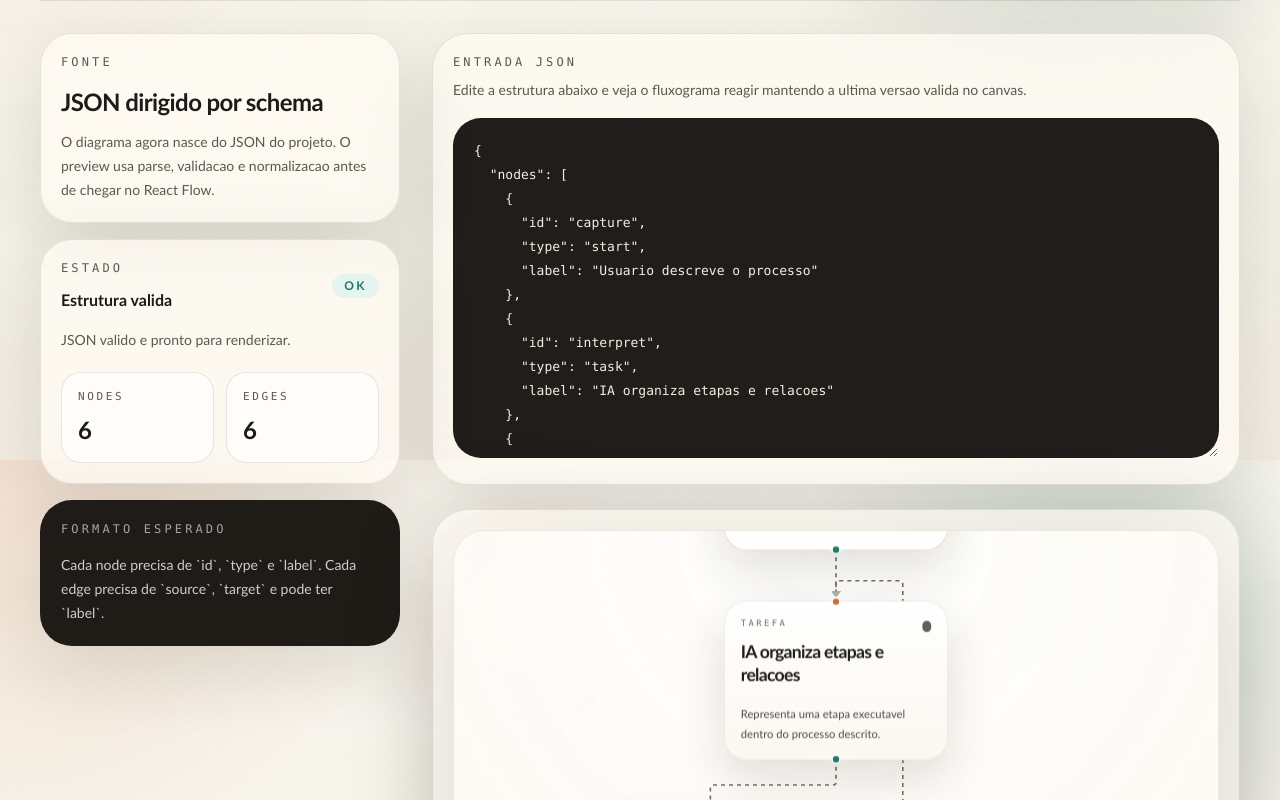
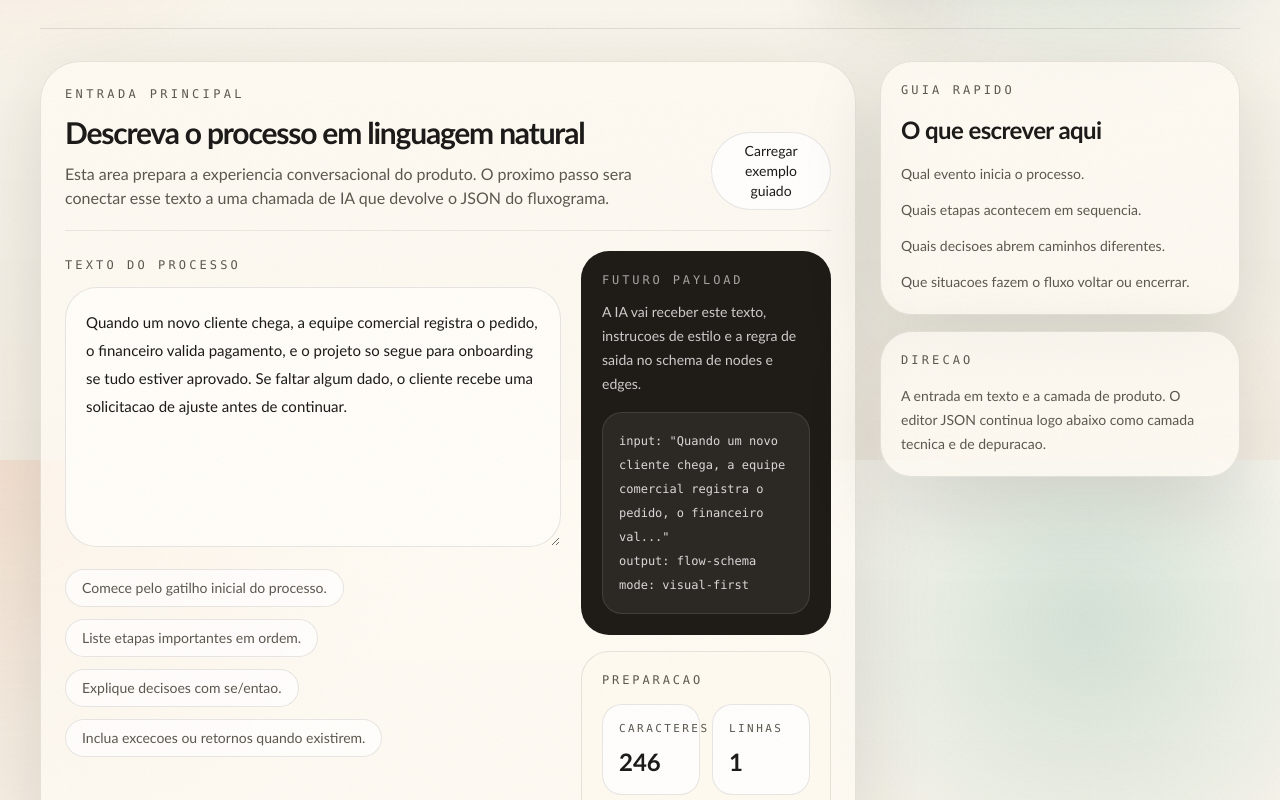
Before and after one commit to onlyteteu/Agente-Fluxograma, a Next.js app: page / in a window 1280 px wide. Shown: the part 340-1140 px from the top of the page. Built offline with nearby package versions, Linux system fonts and the light colour scheme.

Commit message:
feat: add process text entry interface

```diff
--- a/src/app/page.tsx
+++ b/src/app/page.tsx
@@ -10,12 +10,12 @@ export default function Home() {
               FlowTalk
             </p>
             <h1 className="mt-4 text-4xl font-semibold tracking-[-0.05em] text-balance sm:text-5xl lg:text-6xl">
-              Fluxograma dinamico a partir de JSON, com o mesmo cuidado visual.
+              Entrada em texto primeiro. JSON e diagrama como camada viva logo depois.
             </h1>
             <p className="mt-5 max-w-2xl text-base leading-7 text-muted sm:text-lg">
-              A interface agora interpreta o formato de dados do projeto e
-              renderiza o diagrama a partir dele, com validacao clara entre
-              entrada, schema e apresentacao.
+              A experiencia agora comeca pela descricao do processo em linguagem
+              natural, mas preserva a trilha tecnica de schema, validacao e
+              renderizacao visual para a futura integracao com IA.
             </p>
           </div>
 
@@ -25,6 +25,9 @@ export default function Home() {
             </div>
             <div className="rounded-full border border-line bg-surface px-4 py-2 text-sm text-muted shadow-[var(--shadow)]">
               Dagre auto-layout
+            </div>
+            <div className="rounded-full border border-line bg-surface px-4 py-2 text-sm text-muted shadow-[var(--shadow)]">
+              Entrada textual
             </div>
             <div className="rounded-full border border-line bg-surface px-4 py-2 text-sm text-muted shadow-[var(--shadow)]">
               JSON validado
--- a/src/components/flow-workbench.tsx
+++ b/src/components/flow-workbench.tsx
@@ -21,6 +21,15 @@ type ValidationState = {
   edgeCount: number;
 };
 
+const exampleProcessPrompt = `Quando um novo cliente chega, a equipe comercial registra o pedido, o financeiro valida pagamento, e o projeto so segue para onboarding se tudo estiver aprovado. Se faltar algum dado, o cliente recebe uma solicitacao de ajuste antes de continuar.`;
+
+const promptSuggestions = [
+  "Comece pelo gatilho inicial do processo.",
+  "Liste etapas importantes em ordem.",
+  "Explique decisoes com se/entao.",
+  "Inclua excecoes ou retornos quando existirem.",
+];
+
 function buildInitialDocument() {
   return resolveNormalizedFlowDocumentFromJson(sampleFlowDocumentJson);
 }
@@ -29,6 +38,7 @@ const initialDocument = buildInitialDocument();
 
 export function FlowWorkbench() {
   const [source, setSource] = useState(sampleFlowDocumentJson);
+  const [processText, setProcessText] = useState(exampleProcessPrompt);
   const [document, setDocument] =
     useState<NormalizedFlowDocument>(initialDocument);
   const lastValidCountsRef = useRef({
@@ -86,6 +96,148 @@ export function FlowWorkbench() {
   }, [deferredSource]);
 
   return (
+    <div className="grid gap-8">
+      <section className="grid gap-6 xl:grid-cols-[minmax(0,1.15fr)_360px]">
+        <article className="rounded-[2.5rem] border border-line bg-surface p-5 shadow-[var(--shadow)] sm:p-6">
+          <div className="flex flex-col gap-5 border-b border-line/80 pb-5 sm:flex-row sm:items-end sm:justify-between">
+            <div className="max-w-2xl">
+              <p className="font-mono text-xs uppercase tracking-[0.28em] text-muted">
+                Entrada principal
+              </p>
+              <h2 className="mt-3 text-3xl font-semibold tracking-[-0.04em]">
+                Descreva o processo em linguagem natural
+              </h2>
+              <p className="mt-3 text-sm leading-6 text-muted sm:text-base">
+                Esta area prepara a experiencia conversacional do produto. O
+                proximo passo sera conectar esse texto a uma chamada de IA que
+                devolve o JSON do fluxograma.
+              </p>
+            </div>
+
+            <button
+              type="button"
+              onClick={() => setProcessText(exampleProcessPrompt)}
+              className="rounded-full border border-line bg-white/80 px-4 py-2 text-sm font-medium text-foreground transition hover:border-accent hover:bg-white"
+            >
+              Carregar exemplo guiado
+            </button>
+          </div>
+
+          <div className="mt-5 grid gap-5 lg:grid-cols-[minmax(0,1fr)_250px]">
+            <div>
+              <label
+                htmlFor="process-text"
+                className="font-mono text-xs uppercase tracking-[0.26em] text-muted"
+              >
+                Texto do processo
+              </label>
+              <textarea
+                id="process-text"
+                value={processText}
+                onChange={(event) => setProcessText(event.target.value)}
+                placeholder="Exemplo: quando um pedido chega, o time confere estoque, aprova pagamento e decide se o envio pode seguir..."
+                className="mt-3 min-h-[260px] w-full resize-y rounded-[2rem] border border-line bg-[#fffdf8] p-5 text-[15px] leading-7 text-foreground outline-none transition placeholder:text-[#8b8175] focus:border-accent focus:ring-4 focus:ring-[rgba(201,111,59,0.16)]"
+              />
+
+              <div className="mt-4 flex flex-wrap gap-3">
+                {promptSuggestions.map((suggestion) => (
+                  <button
+                    key={suggestion}
+                    type="button"
+                    onClick={() =>
+                      setProcessText((current) =>
+                        current.trim().length === 0
+                          ? suggestion
+                          : `${current.trim()} ${suggestion}`,
+                      )
+                    }
+                    className="rounded-full border border-line bg-white/70 px-4 py-2 text-sm text-muted transition hover:border-accent hover:text-foreground"
+                  >
+                    {suggestion}
+                  </button>
+                ))}
+              </div>
+            </div>
+
+            <div className="space-y-4">
+              <article className="rounded-[1.75rem] border border-line bg-[#1f1c18] p-5 text-white">
+                <p className="font-mono text-xs uppercase tracking-[0.24em] text-white/60">
+                  Futuro payload
+                </p>
+                <p className="mt-3 text-sm leading-6 text-white/78">
+                  A IA vai receber este texto, instrucoes de estilo e a regra de
+                  saida no schema de nodes e edges.
+                </p>
+                <div className="mt-4 rounded-[1.25rem] border border-white/10 bg-white/6 p-4 font-mono text-[12px] leading-6 text-white/82">
+                  <div>{`input: "${processText.slice(0, 84)}${processText.length > 84 ? "..." : ""}"`}</div>
+                  <div>output: flow-schema</div>
+                  <div>mode: visual-first</div>
+                </div>
+              </article>
+
+              <article className="rounded-[1.75rem] border border-line bg-surface-strong p-5">
+                <p className="font-mono text-xs uppercase tracking-[0.24em] text-muted">
+                  Preparacao
+                </p>
+                <div className="mt-4 grid grid-cols-2 gap-3">
+                  <div className="rounded-[1.25rem] border border-line bg-white/80 p-4">
+                    <p className="font-mono text-[11px] uppercase tracking-[0.22em] text-muted">
+                      Caracteres
+                    </p>
+                    <p className="mt-2 text-2xl font-semibold">
+                      {processText.trim().length}
+                    </p>
+                  </div>
+                  <div className="rounded-[1.25rem] border border-line bg-white/80 p-4">
+                    <p className="font-mono text-[11px] uppercase tracking-[0.22em] text-muted">
+                      Linhas
+                    </p>
+                    <p className="mt-2 text-2xl font-semibold">
+                      {processText
+                        .split("\n")
+                        .filter((line) => line.trim().length > 0).length || 1}
+                    </p>
+                  </div>
+                </div>
+
+                <div className="mt-4 rounded-[1.25rem] border border-dashed border-line bg-white/40 p-4 text-sm leading-6 text-muted">
+                  Botao real de &quot;Gerar fluxograma com IA&quot; entra na
+                  proxima fase. Por enquanto, esta interface ja organiza a
+                  entrada do usuario do jeito certo para a integracao.
+                </div>
+              </article>
+            </div>
+          </div>
+        </article>
+
+        <aside className="space-y-4">
+          <article className="rounded-[2rem] border border-line bg-surface p-5 shadow-[var(--shadow)]">
+            <p className="font-mono text-xs uppercase tracking-[0.26em] text-muted">
+              Guia rapido
+            </p>
+            <h3 className="mt-4 text-2xl font-semibold tracking-tight">
+              O que escrever aqui
+            </h3>
+            <ul className="mt-4 space-y-3 text-sm leading-6 text-muted">
+              <li>Qual evento inicia o processo.</li>
+              <li>Quais etapas acontecem em sequencia.</li>
+              <li>Quais decisoes abrem caminhos diferentes.</li>
+              <li>Que situacoes fazem o fluxo voltar ou encerrar.</li>
+            </ul>
+          </article>
+
+          <article className="rounded-[2rem] border border-line bg-surface p-5 shadow-[var(--shadow)]">
+            <p className="font-mono text-xs uppercase tracking-[0.26em] text-muted">
+              Direcao
+            </p>
+            <p className="mt-4 text-sm leading-6 text-muted">
+              A entrada em texto e a camada de produto. O editor JSON continua
+              logo abaixo como camada tecnica e de depuracao.
+            </p>
+          </article>
+        </aside>
+      </section>
+
       <div className="grid gap-8 xl:grid-cols-[360px_minmax(0,1fr)] xl:items-start">
         <aside className="space-y-4 xl:sticky xl:top-8">
           <article className="rounded-[2rem] border border-line bg-surface p-5 shadow-[var(--shadow)]">
@@ -124,7 +276,9 @@ export function FlowWorkbench() {
               </div>
             </div>
 
-          <p className="mt-4 text-sm leading-6 text-muted">{validation.message}</p>
+            <p className="mt-4 text-sm leading-6 text-muted">
+              {validation.message}
+            </p>
 
             <div className="mt-5 grid grid-cols-2 gap-3">
               <div className="rounded-[1.25rem] border border-line bg-white/70 p-4">
@@ -178,8 +332,8 @@ export function FlowWorkbench() {
                   Entrada JSON
                 </p>
                 <p className="mt-2 text-sm leading-6 text-muted">
-                Edite a estrutura abaixo e veja o fluxograma reagir mantendo a
-                ultima versao valida no canvas.
+                  Esta camada tecnica continua disponivel para validar schema,
+                  testar exemplos e depurar a futura resposta da IA.
                 </p>
               </div>
             </div>
@@ -202,5 +356,6 @@ export function FlowWorkbench() {
           </section>
         </section>
       </div>
+    </div>
   );
 }
```
Lines whose indentation alone changed are shown as unchanged.
